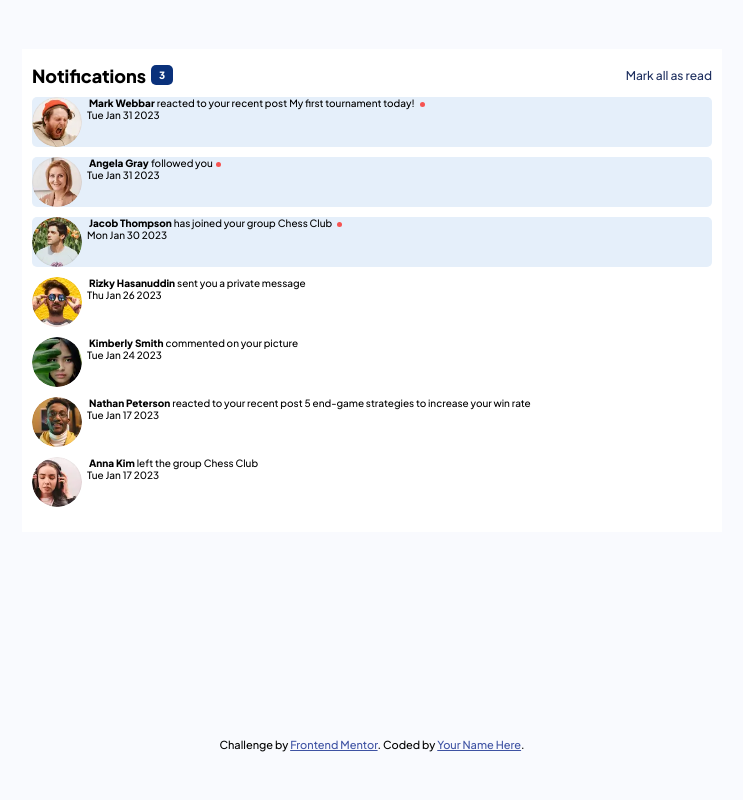
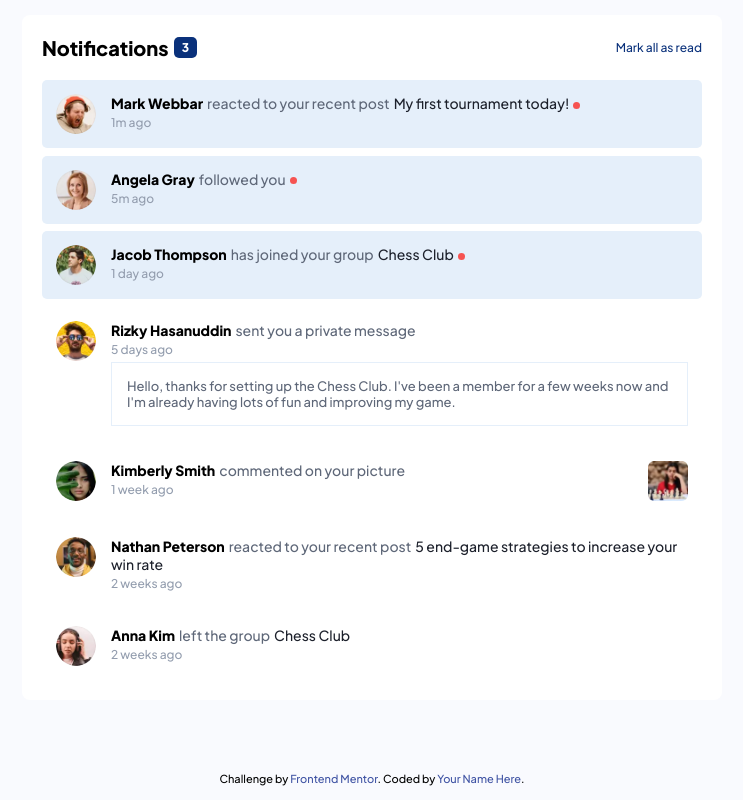
Before and after one commit to ALI-KHALED-13/Notifications-Page, a React (Create React App) app: page / in a window 1280 px wide. Shown: the whole page, without its empty margins (268-1011 px from the left). Built offline with nearby package versions, Linux system fonts and the light colour scheme.

Commit message:
ready for review

```diff
--- a/src/GlobalStyles.js
+++ b/src/GlobalStyles.js
@@ -24,6 +24,11 @@ export default createGlobalStyle`
     --greyishBlue: hsl(219, 14%, 63%);
     --darkGreyishBlue: hsl(219, 12%, 42%);
   }
+  a {
+    text-decoration: none;
+    cursor: pointer;
+  }
+
 
   .container {
     background-color: #f9fafe;
--- a/src/components/NotificationCard/index.js
+++ b/src/components/NotificationCard/index.js
@@ -2,46 +2,65 @@ import {
   StyledCard,
   StyledProfileLink,
   StyledContentLink,
-  StyledEmbeddedMessage,
+  StyledContentMessage,
+  StyledContentImage,
   StyledRedDot,
-  StyledAvatar
+  StyledAvatar,
+  StyledNotificationBody
 } from './styled';
 
+import { convertToPeriod } from './utils';
 
 const NotificationCard =({notifObject, setOneNotifAsRead})=> {
 
-const contentType = notifObject.content?.type;
+  const generateContentBlock =(contentConfig)=> {
+    const components = {
+      "link": StyledContentLink,
+      "image": StyledContentImage,
+      "message": StyledContentMessage
+    }
+    const Comp = components[contentConfig.type];
+    return <Comp {...contentConfig}/>
+  }
 
   return (
-  <StyledCard onClick={setOneNotifAsRead} isRead={notifObject.isRead}>
+    <StyledCard
+      onClick={()=> setOneNotifAsRead(notifObject.id)}
+      isRead={notifObject.isRead}
+    >
       <StyledAvatar
         src={notifObject.initiator.avatar}
         alt="profile picture"
       />
-    <div>
-      <p>
+      <StyledNotificationBody content={notifObject.content}>
+        <p
+          style={{fontSize: "1.4rem", color: "var(--darkGreyishBlue)"}}
+        >
           <StyledProfileLink href={notifObject.initiator.href}>
             {notifObject.initiator.name}
           </StyledProfileLink>
+
           {notifObject.notifMessage}
 
-        {contentType === "link" && (
-          <StyledContentLink href={notifObject.content.href}>
-            {notifObject.content.text}
-          </StyledContentLink>
+          {notifObject.content?.layout === "inline" && (
+            generateContentBlock(notifObject.content)
           )}
+
           {notifObject.isRead === false && <StyledRedDot />}
+          <br />
+          <span
+            style={{fontSize: "1.2rem", color: "var(--greyishBlue)"}}
+          >
+            {convertToPeriod(notifObject.date)} ago
+          </span>
+
         </p>
-      <span>
-        {new Date(notifObject.date).toDateString()}
-      </span>
-      {/*["image", "message"].includes(contentType) && (
-        contentType === "message"?
 
-        :
+        {notifObject.content?.layout === "block" && (
+            generateContentBlock(notifObject.content)
+        )}
+      </StyledNotificationBody>
 
-      )*/}
-    </div>
     </StyledCard>
   );
 }
--- a/src/components/NotificationCard/styled.js
+++ b/src/components/NotificationCard/styled.js
@@ -1,59 +1,85 @@
-import styled from "styled-components";
+import styled, { css } from "styled-components";
 
 
 const StyledCard = styled.div`
-  margin-bottom: 1rem;
+  padding: 1.4rem;
   background-color: ${({isRead})=> isRead? "initial": "var(--lightGreyishBlue1)" };
   border-radius: 5px;
   display: flex;
-  gap: 0.5rem;
-
+  gap: 1.5rem;
 `;
 
 const StyledAvatar = styled.img`
-  width: 5rem;
-  height: 5rem;
+  width: 4rem;
+  height: 4rem;
   border-radius: 50%;
 `;
 
-const StyledLink = styled.a`
-  text-decoration: none;
-  cursor: pointer;
+const StyledNotificationBody = styled.div`
+  width: 100%;
+  ${({content})=> content?.layout === "block" && css`
+    display: grid;
+    gap: 0.5rem;
+    justify-content: space-between;
+    grid-template-columns: ${content.type === "image"? "4fr 1fr": ""};
+  `}
+`;
+const StyledRedDot = styled.span`
+  display: inline-block;
+  width: 0.7rem;
+  height: 0.7rem;
+  border-radius: 50%;
+  background-color: var(--Red);
+  margin-left: 0.4rem;
+  vertical-align: middle;
+`;
+
+/*************************************************** */
+
+const StyledProfileLink = styled.a`
+  font-weight: 800;
+  margin-right: 0.4rem;
   &:link, &:visited {
-    color: unset;
+    color: black;
   }
-  &:hover, &:active {
+  &:hover {
     color: var(--Blue);
   }
-  margin: 0 0.2rem;
+`;
+const StyledContentLink = styled.a`
+  font-weight: 500;
+  margin-left: 0.4rem;
+
+  &:link, &:visited {
+    color: var(--darkBlue);
+  }
+  &:hover {
+    color: var(--Blue);
+    font-weight: 800;
+  }
 `;
 
-const StyledProfileLink = styled(StyledLink)`
-  font-weight: 800;
-`;
-const StyledContentLink = styled(StyledLink)`
-  font-weight: 500;
-  color: var(--greyishBlue);
+const StyledContentImage = styled(StyledAvatar)`
+  border-radius: 5px;
+  margin-left: auto;
 `;
 
-const StyledEmbeddedMessage = styled.p`
-
+const StyledContentMessage = styled.p`
+  border: 1px solid var(--lightGreyishBlue1);
+  padding: 1.5rem;
+  font-size: 1.3rem;
+  color: var(--darkGreyishBlue);
 `;
 
-const StyledRedDot = styled.span`
-  display: inline-block;
-  width: 0.5rem;
-  height: 0.5rem;
-  border-radius: 50%;
-  background-color: var(--Red);
-  margin-left: 0.3rem;
-`;
+
 
 export {
   StyledCard,
   StyledProfileLink,
   StyledContentLink,
-  StyledEmbeddedMessage,
+  StyledContentMessage,
+  StyledContentImage,
   StyledRedDot,
-  StyledAvatar
+  StyledAvatar,
+  StyledNotificationBody,
 }
--- /dev/null
+++ b/src/components/NotificationCard/utils.js
@@ -0,0 +1,32 @@
+
+
+export const convertToPeriod =(date)=>{
+
+  const conversionConfigs = [
+    {notation: "year", daysComponent: 365 },
+    {notation: "month", daysComponent: 30},
+    {notation: "week", daysComponent: 7},
+    {notation: "day", daysComponent: 1},
+    {notation: "hr", daysComponent: 1/24},
+    {notation: "m", daysComponent: 1/(24*60)}
+  ];
+
+  let durationString = "";
+
+  for (let periodConfig of conversionConfigs){
+    const period = Math.floor((new Date() - new Date(date)) / (periodConfig.daysComponent*24*60*60*1000));
+    if (period >= 1){
+      durationString = stringifyPeriod(period, periodConfig.notation, periodConfig.notation !== "m");
+      break;
+    }
+  }
+
+  return durationString;
+
+}
+
+const stringifyPeriod =(period, notation, pluralize)=> {
+  const numberNotationSeparator = ["m", "hr"].includes(notation)? "":" ";
+  const pluralS = pluralize && period > 1? "s":"";
+  return period + numberNotationSeparator + notation + pluralS;
+}
--- a/src/components/NotificationsSkeleton/index.js
+++ b/src/components/NotificationsSkeleton/index.js
@@ -2,7 +2,12 @@
 import { useState } from "react";
 import notifications from "../../store";
 
-import { StyledContainer, StyledHeading, StyledMarkAllButton} from "./styled";
+import {
+  StyledContainer,
+  StyledHeading,
+  StyledMarkAllButton,
+  StyledNotificationsContainer
+} from "./styled";
 import NotificationCard from "../NotificationCard";
 
 const NotificationsSkeleton =()=>{
@@ -31,7 +36,7 @@ const NotificationsSkeleton =()=>{
             Mark all as read
           </StyledMarkAllButton>
       </StyledHeading>
-      <div>
+      <StyledNotificationsContainer>
         {notifs.map(notifObject=> {
             return (
               <NotificationCard
@@ -41,7 +46,7 @@ const NotificationsSkeleton =()=>{
               />
             )
         })}
-      </div>
+      </StyledNotificationsContainer>
     </StyledContainer>
   );
 }
--- a/src/components/NotificationsSkeleton/styled.js
+++ b/src/components/NotificationsSkeleton/styled.js
@@ -8,9 +8,10 @@ const StyledContainer = styled.section`
   padding: 1rem 0.5rem;
   display: flex;
   flex-direction: column;
-  gap: 1rem;
+  gap: 2rem;
   @media only screen and (min-width: 375px) {
-    padding: 1.5rem 1rem;
+    padding: 2rem;
+    border-radius: 8px;
   }
 `;
 
@@ -19,18 +20,19 @@ const StyledHeading = styled.div`
   display: flex;
   align-items: center;
   justify-content: space-between;
+  position: sticky;
 
   & h1 {
     font-weight: 800;
-    font-size: 1.8rem;
+    font-size: 2rem;
     display: flex;
     align-items: center;
     gap: 0.5rem;
     & span {
       display: inline-block;
-      font-size: 1rem;
+      font-size: 1.2rem;
       color: white;
-      padding: 0.4rem 0.8rem;
+      padding: 0.3rem 0.8rem;
       background-color: var(--Blue);
       border-radius: 5px;
     }
@@ -43,8 +45,19 @@ const StyledMarkAllButton = styled.button`
   font-size: 1.2rem;
   cursor: ${({active})=> active? "pointer" : "default"};
   background-color: transparent;
-  color: ${({active})=> active? "#1e2f5f" : "var(---darkGreyishBlue)"};
+  color: ${({active})=> active? "var(--Blue)" : "var(--darkGreyishBlue)"};
+`;
+
+const StyledNotificationsContainer = styled.div`
+  display: flex;
+  flex-direction: column;
+  gap: 0.75rem;
 `;
 
 
-export {StyledContainer, StyledHeading, StyledMarkAllButton}
+export {
+  StyledContainer,
+  StyledHeading,
+  StyledMarkAllButton,
+  StyledNotificationsContainer
+}
--- a/src/store.js
+++ b/src/store.js
@@ -8,6 +8,7 @@ import Rizky from "./images/avatar-rizky-hasanuddin.webp";
 import Kimberly from "./images/avatar-kimberly-smith.webp";
 import Nathan from"./images/avatar-nathan-peterson.webp";
 import Anna from "./images/avatar-anna-kim.webp";
+import chess from "./images/image-chess.webp";
 
 const notifications = [
   {
@@ -21,8 +22,9 @@ const notifications = [
     },
     notifMessage: "reacted to your recent post",
     content: {
+      layout: "inline",
       type: "link",
-      text: "My first tournament today!",
+      children: "My first tournament today!",
       href: "#"
     }
   },
@@ -48,8 +50,9 @@ const notifications = [
     },
     notifMessage: "has joined your group",
     content: {
+      layout: "inline",
       type: "link",
-      text: "Chess Club",
+      children: "Chess Club",
       href: "#"
     }
   },
@@ -64,8 +67,9 @@ const notifications = [
     },
     notifMessage: "sent you a private message",
     content: {
+      layout: "block",
       type: "message",
-      text: "Hello, thanks for setting up the Chess Club. I've been a member for a few weeks now and I'm already having lots of fun and improving my game.",
+      children: "Hello, thanks for setting up the Chess Club. I've been a member for a few weeks now and I'm already having lots of fun and improving my game.",
       href: "#"
     }
   },
@@ -80,9 +84,9 @@ const notifications = [
     },
     notifMessage: "commented on your picture",
     content: {
+      layout: "block",
       type: "image",
-      text: "",
-      href: "./assets/image-chess.webp"
+      src: chess
     }
   },
   {
@@ -96,8 +100,9 @@ const notifications = [
     },
     notifMessage: "reacted to your recent post",
     content: {
+      layout: "inline",
       type: "link",
-      text: "5 end-game strategies to increase your win rate",
+      children: "5 end-game strategies to increase your win rate",
       href: "#"
     }
   },
@@ -112,8 +117,9 @@ const notifications = [
     },
     notifMessage: "left the group",
     content: {
+      layout: "inline",
       type: "link",
-      text: "Chess Club",
+      children: "Chess Club",
       href: "#"
     }
   }
```
Lines whose indentation alone changed are shown as unchanged.
